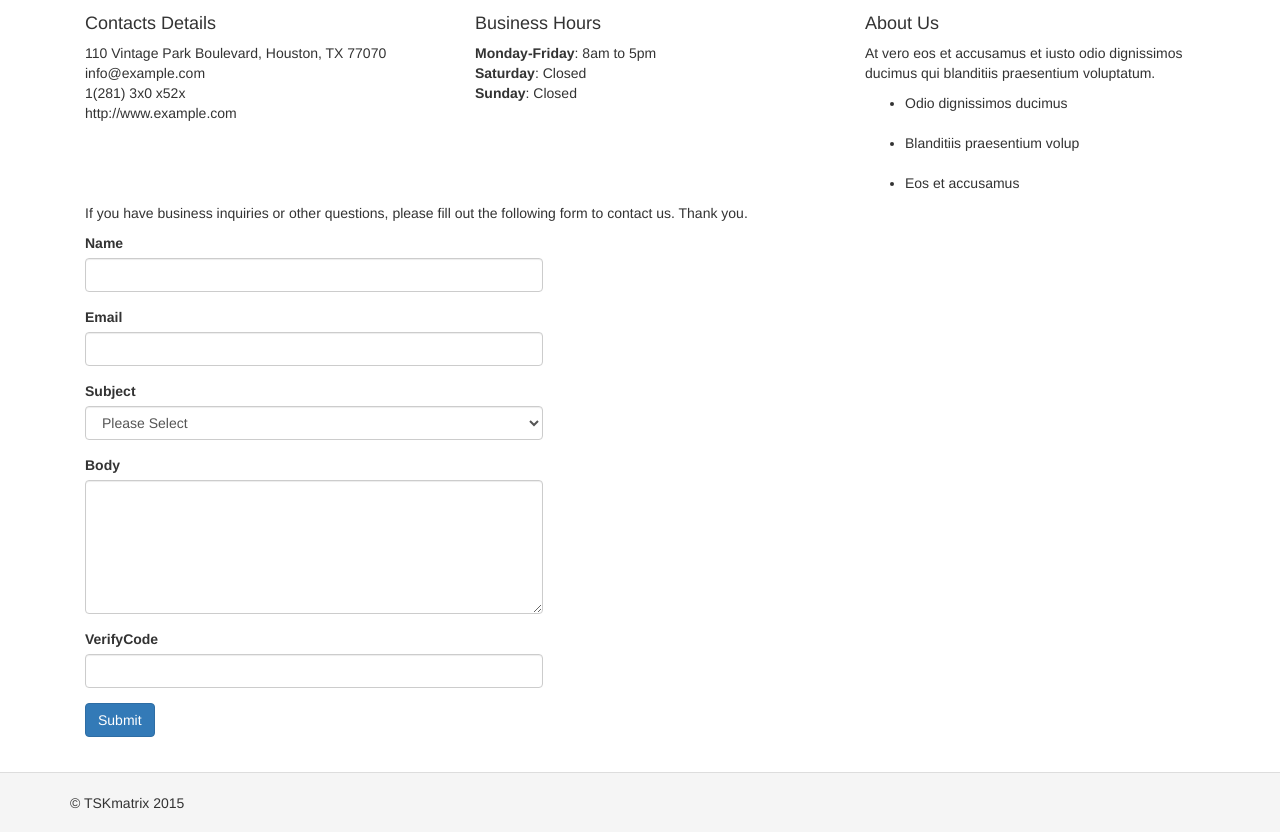
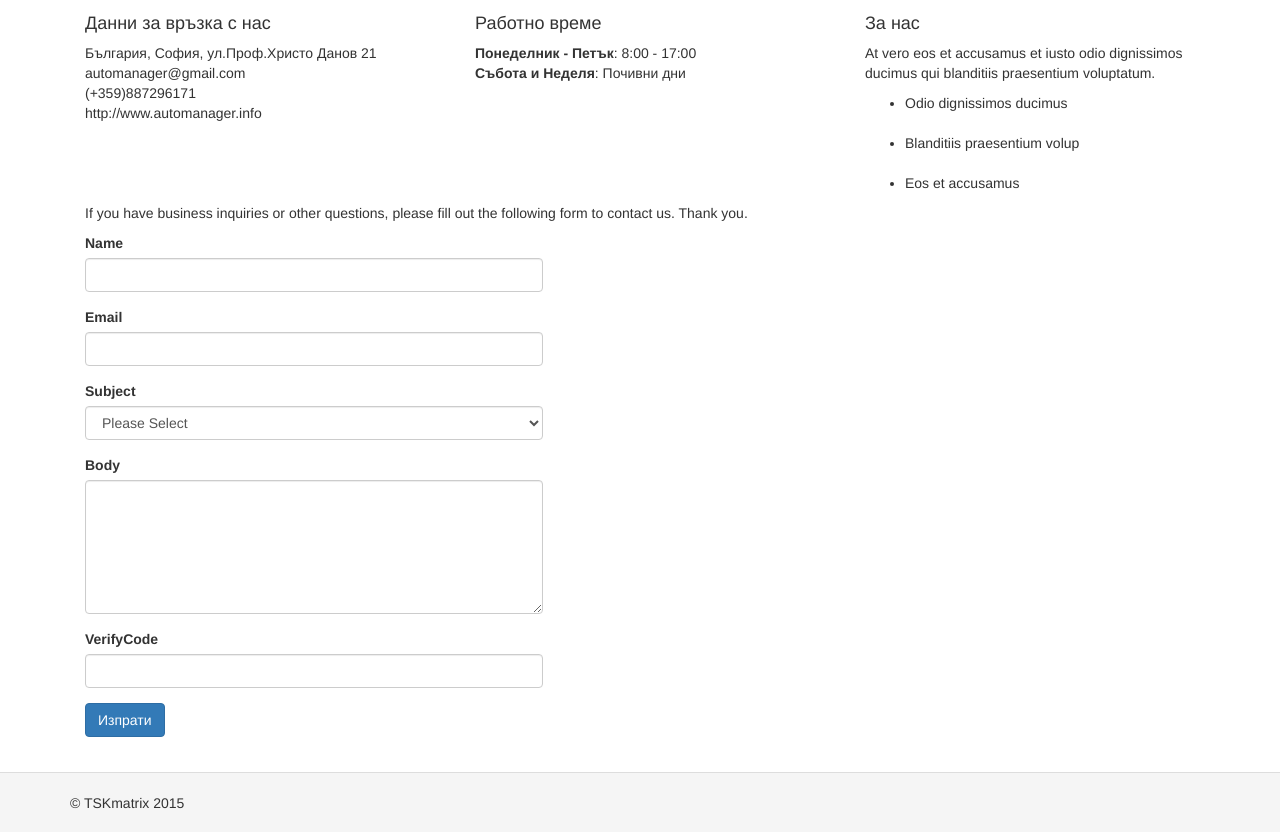
Before and after one commit to rosislavm/automanager, a PHP site: template frontend/views/site/contact.php in a window 1280 px wide. Shown: the part 441-1273 px from the top of the page. Run offline with PHP 8.4, Linux system fonts and the light colour scheme; the template is opened without the code that fills it, so the values that code supplies are empty; form fields are guessed from the names that the template uses; some libraries are stand-ins or nearby versions.

Commit message:
changes in Home page, Contacts and translation of labels

```diff
--- a/frontend/views/cars/_form.php
+++ b/frontend/views/cars/_form.php
@@ -25,7 +25,7 @@ for ($i = date("Y"); $i >= 1980; $i--){
     <div class="option">
     <?= $form->field($model, 'car_big_category')->dropDownList(
             yii\helpers\ArrayHelper::map(common\models\Category::find()->all(),'id', 'category_name'),
-            ['prompt'=>'Основна категория']
+            ['prompt'=>'Избери основна категория']
     )  ?>
 
     <?= $form->field($model, 'car_brand')->dropDownList(
@@ -35,7 +35,7 @@ for ($i = date("Y"); $i >= 1980; $i--){
 
     <?= $form->field($model, 'car_model')->dropDownList(
             yii\helpers\ArrayHelper::map(common\models\Model::find()->all(),'id', 'model_name'),
-            ['prompt'=>'Избери Модел']
+            ['prompt'=>'Избери модел']
     )  ?>
 
     <?= $form->field($model, 'car_auto_category')->dropDownList(
@@ -56,7 +56,7 @@ for ($i = date("Y"); $i >= 1980; $i--){
 
     <?= $form->field($model, 'car_colour')->dropDownList(
             yii\helpers\ArrayHelper::map(common\models\Colours::find()->all(),'colour_id', 'colour_name'),
-            ['prompt'=>'Избери Цвят']
+            ['prompt'=>'Избери цвят']
     )  ?>
     </div>
 
--- a/frontend/views/cars/create.php
+++ b/frontend/views/cars/create.php
@@ -6,7 +6,7 @@ use yii\helpers\Html;
 /* @var $this yii\web\View */
 /* @var $model common\models\Cars */
 
-$this->title = 'Create Cars';
+$this->title = 'Въвеждане на нов автомобил';
 $this->params['breadcrumbs'][] = ['label' => 'Cars', 'url' => ['index']];
 $this->params['breadcrumbs'][] = $this->title;
 ?>
--- a/frontend/views/layouts/main.php
+++ b/frontend/views/layouts/main.php
@@ -26,7 +26,7 @@ AppAsset::register($this);
     <div class="wrap">
         <?php
         NavBar::begin([
-            'brandLabel' => 'Yiicomm',
+            'brandLabel' => 'Automanager',
             'brandUrl' => Yii::$app->homeUrl,
             'options' => [
                 'class' => 'navbar-inverse navbar-fixed-top'
@@ -34,19 +34,19 @@ AppAsset::register($this);
         ]);
         $menuItems = [
             [
-                'label' => 'Home',
+                'label' => 'Начало',
                 'url' => [
                     '/site/index'
                 ]
             ],
             [
-                'label' => 'About',
+                'label' => 'За нас',
                 'url' => [
                     '/site/about'
                 ]
             ],
             [
-                'label' => 'Contact',
+                'label' => 'Контакти',
                 'url' => [
                     '/site/contact'
                 ]
@@ -54,20 +54,20 @@ AppAsset::register($this);
         ];
         if (Yii::$app->user->isGuest) {
             $menuItems[] = [
-                'label' => 'Signup',
+                'label' => 'Регистрация',
                 'url' => [
                     '/site/signup'
                 ]
             ];
             $menuItems[] = [
-                'label' => 'Login',
+                'label' => 'Вход',
                 'url' => [
                     '/site/login'
                 ]
             ];
         } else {
             $menuItems[] = [
-                'label' => 'Logout (' . Yii::$app->user->identity->username . ')',
+                'label' => 'Отписване (' . Yii::$app->user->identity->username . ')',
                 'url' => [
                     '/site/logout'
                 ],
@@ -82,7 +82,7 @@ AppAsset::register($this);
                 '<span class="quantity">2</span>',
                 '<span class="amount"><i class="fa fa-shopping-cart"></i>$55</span>',
                 '</a>',
-                'label' => 'Cart',
+                'label' => 'Количка',
                 'url' => '#',
                 'items' => [
                 ['label'=>'',
--- a/frontend/views/site/about.php
+++ b/frontend/views/site/about.php
@@ -2,13 +2,13 @@
 use yii\helpers\Html;
 
 /* @var $this yii\web\View */
-$this->title = 'About';
+$this->title = 'За нас';
 $this->params['breadcrumbs'][] = $this->title;
 ?>
 <div class="site-about">
     <h1><?= Html::encode($this->title) ?></h1>
 
-    <p>This is the About page. You may modify the following file to customize its content:</p>
+    <p>Тук трябва да има малко повече информация за нас и нашите оферти</p>
 
     <code><?= __FILE__ ?></code>
 </div>
--- a/frontend/views/site/contact.php
+++ b/frontend/views/site/contact.php
@@ -10,7 +10,7 @@ use frontend\assets\IndexAsset;
 
 IndexAsset::register($this);
 
-$this->title = 'Contact';
+$this->title = 'Контакти';
 $this->params['breadcrumbs'][] = $this->title;
 
 ?>
@@ -26,28 +26,27 @@ $this->params['breadcrumbs'][] = $this->title;
             <div class="row">
                 <div class="col-md-4 col-sm-4">
                     <section><!-- Contacts -->
-                        <h4 class="content-title">Contacts Details</h4>
+                        <h4 class="content-title">Данни за връзка с нас</h4>
                         <ul class="list-unstyled margin-bottom-20">
-                            <li><i class="fa fa-map-marker"></i> 110 Vintage Park Boulevard, Houston, TX 77070</li>
-                            <li><i class="fa fa-envelope"></i> info@example.com</li>
-                            <li><i class="fa fa-phone"></i> 1(281) 3x0 x52x</li>
-                            <li><i class="fa fa-globe"></i> http://www.example.com</li>
+                            <li><i class="fa fa-map-marker"></i> България, София, ул.Проф.Христо Данов 21</li>
+                            <li><i class="fa fa-envelope"></i> automanager@gmail.com</li>
+                            <li><i class="fa fa-phone"></i> (+359)887296171</li>
+                            <li><i class="fa fa-globe"></i> http://www.automanager.info</li>
                         </ul>
                     </section>
                 </div>
                 <div class="col-md-4 col-sm-4">
                     <section><!-- Business Hours -->
-                        <h4 class="content-title">Business Hours</h4>
+                        <h4 class="content-title">Работно време</h4>
                         <ul class="list-unstyled">
-                            <li><strong>Monday-Friday</strong>: 8am to 5pm</li>
-                            <li><strong>Saturday</strong>: Closed</li>
-                            <li><strong>Sunday</strong>: Closed</li>
+                            <li><strong>Понеделник - Петък</strong>: 8:00 - 17:00</li>
+                            <li><strong>Събота и Неделя</strong>: Почивни дни</li>
                         </ul>
                     </section>
                 </div>
                 <div class="col-md-4 col-sm-4">
                     <section><!-- Why we are? -->
-                        <h4 class="content-title">About Us</h4>
+                        <h4 class="content-title">За нас</h4>
                         <p>At vero eos et accusamus et iusto odio dignissimos ducimus qui blanditiis praesentium voluptatum.</p>
                         <ul>
                             <li class="fa fa-check">Odio dignissimos ducimus</li><br/>
@@ -72,7 +71,7 @@ $this->params['breadcrumbs'][] = $this->title;
                     'template' => '<div class="row"><div class="col-lg-3">{image}</div><div class="col-lg-6">{input}</div></div>',
                 ]) ?>
                 <div class="form-group">
-                    <?= Html::submitButton('Submit', ['class' => 'btn btn-primary', 'name' => 'contact-button']) ?>
+                    <?= Html::submitButton('Изпрати', ['class' => 'btn btn-primary', 'name' => 'contact-button']) ?>
                 </div>
             <?php ActiveForm::end(); ?>
         </div>
--- a/frontend/views/site/login.php
+++ b/frontend/views/site/login.php
@@ -6,7 +6,7 @@ use yii\widgets\ActiveForm;
 /* @var $form yii\widgets\ActiveForm */
 /* @var $model \common\models\LoginForm */
 
-$this->title = 'Login';
+$this->title = 'Вписване';
 $this->params['breadcrumbs'][] = $this->title;
 ?>
 <div class="site-login">
@@ -21,10 +21,10 @@ $this->params['breadcrumbs'][] = $this->title;
                 <?= $form->field($model, 'password')->passwordInput() ?>
                 <?= $form->field($model, 'rememberMe')->checkbox() ?>
                 <div style="color:#999;margin:1em 0">
-                    If you forgot your password you can <?= Html::a('reset it', ['site/request-password-reset']) ?>.
+                    Ако сте забравили паролата си, можете да <?= Html::a('генерирате нова парола', ['site/request-password-reset']) ?>.
                 </div>
                 <div class="form-group">
-                    <?= Html::submitButton('Login', ['class' => 'btn btn-primary', 'name' => 'login-button']) ?>
+                    <?= Html::submitButton('Вход', ['class' => 'btn btn-primary', 'name' => 'login-button']) ?>
                 </div>
             <?php ActiveForm::end(); ?>
         </div>
--- a/frontend/views/site/requestPasswordResetToken.php
+++ b/frontend/views/site/requestPasswordResetToken.php
@@ -6,13 +6,13 @@ use yii\widgets\ActiveForm;
 /* @var $form yii\widgets\ActiveForm */
 /* @var $model \frontend\models\PasswordResetRequestForm */
 
-$this->title = 'Request password reset';
+$this->title = 'Генериране на нова парола';
 $this->params['breadcrumbs'][] = $this->title;
 ?>
 <div class="site-request-password-reset">
     <h1><?= Html::encode($this->title) ?></h1>
 
-    <p>Please fill out your email. A link to reset password will be sent there.</p>
+    <p>Моля попълнете вашият имейл адрес. Ще ви бъде изпратен линк, чрез който да генерирате нова парола.</p>
 
     <div class="row">
         <div class="col-lg-5">
--- a/frontend/views/site/signup.php
+++ b/frontend/views/site/signup.php
@@ -6,13 +6,13 @@ use yii\widgets\ActiveForm;
 /* @var $form yii\widgets\ActiveForm */
 /* @var $model \frontend\models\SignupForm */
 
-$this->title = 'Signup';
+$this->title = 'Регистрация';
 $this->params['breadcrumbs'][] = $this->title;
 ?>
 <div class="site-signup">
     <h1><?= Html::encode($this->title) ?></h1>
 
-    <p>Please fill out the following fields to signup:</p>
+    <p>Моля попълнете следните полета за да се впишете!</p>
 
     <div class="row">
         <div class="col-lg-5">
```
Also changed, not shown: common/models/Cars.php (+39 -39 lines).
